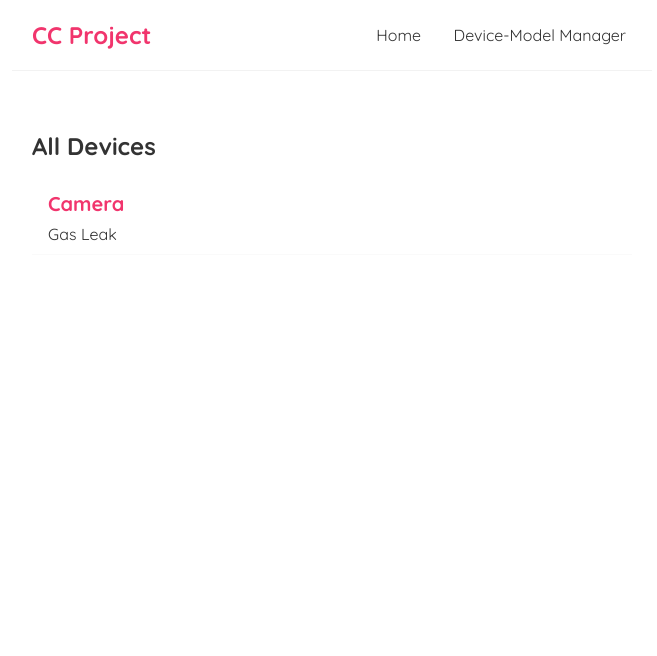
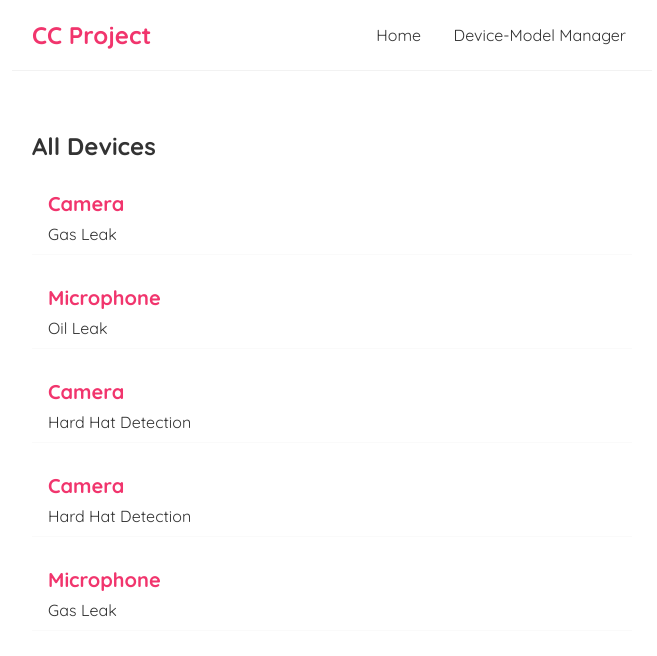
Before and after one commit to Robinjake/CCProject, a React (Create React App) app in the folder device-model-manager/: page / in a window 1280 px wide. Shown: the top 656 px of the page, without its empty margins (308-965 px from the left). Built offline with nearby package versions, Linux system fonts and the light colour scheme; data requests are answered from the project's data file.

Commit message:
attempting to limit select options based on device name

```diff
--- a/device-model-manager/data/db.json
+++ b/device-model-manager/data/db.json
@@ -4,6 +4,26 @@
       "name": "Camera",
       "type": "Gas Leak",
       "id": 1
+    },
+    {
+      "name": "Microphone",
+      "type": "Oil Leak",
+      "id": 2
+    },
+    {
+      "name": "Camera",
+      "type": "Hard Hat Detection",
+      "id": 3
+    },
+    {
+      "name": "Camera",
+      "type": "Hard Hat Detection",
+      "id": 4
+    },
+    {
+      "name": "Microphone",
+      "type": "Gas Leak",
+      "id": 5
     }
   ]
 }
--- a/device-model-manager/src/DeviceDetails.js
+++ b/device-model-manager/src/DeviceDetails.js
@@ -22,7 +22,7 @@ const DeviceDetails = () => {
            {device && (
             <article>
                 <h2>{device.name}</h2>
-                <p>Model Types {device.type}</p>
+                <p>Model Type: {device.type}</p>
                 <button onClick={handleClick}>Delete</button>
             </article>
            )}
--- a/device-model-manager/src/DeviceModelManager.js
+++ b/device-model-manager/src/DeviceModelManager.js
@@ -2,16 +2,26 @@ import React, { useState } from "react";
 import {useHistory} from 'react-router-dom';
 
 function DeviceModelManager(){
-    const [name, setName] = useState('Camera');
-    const [type, setType] = useState('Gas Leak');
+    const [name, setName] = useState('Camera'); // sets state for device name
+    const [type, setType] = useState('Gas Leak'); //sets state for device type
     const history = useHistory();
+
+    //Creating an array of device objects that have a name and type
+    const device = [
+        {
+            name: "Camera",
+            type: ["Gas leak", "Oil Leak", "Hard Hat Detection"]
+        },
+        {
+            name: "Microphone",
+            type: ["Gas leak", "Explosion Detection"]
+        }
+    ]
 
     //funtion to handle when add device is clicked
     const handleSubmit = (e) => {
         e.preventDefault(); //stops page from refreshing after submit
-        const device = {name,type}; //creating device object
-
-        //console.log(device);
+        const device = {name,type}; //object created and sent to json file after submit
 
         //POST REQUEST
         fetch('http://localhost:8000/devices', {
@@ -33,7 +43,7 @@ function DeviceModelManager(){
                 <label>Device Choice: </label>
                 <select
                 value={name}
-                onChange={(e) => setName(e.target.value)}
+                onChange={(e) => setName(e.target.value)} //updates name based on choice
                 >
                     <option value="Camera">Camera</option>
                     <option value="Microphone">Microphone</option>
@@ -42,7 +52,7 @@ function DeviceModelManager(){
                 <label>Device Model: </label>
                 <select
                 value={type}
-                onChange={(e) => setType(e.target.value)}
+                onChange={(e) => setType(e.target.value)} // updates type based on choice
                 >
                     <option value="Gas Leak">Gas Leak</option>
                     <option value="Oil Leak">Oil Leak</option>
```
